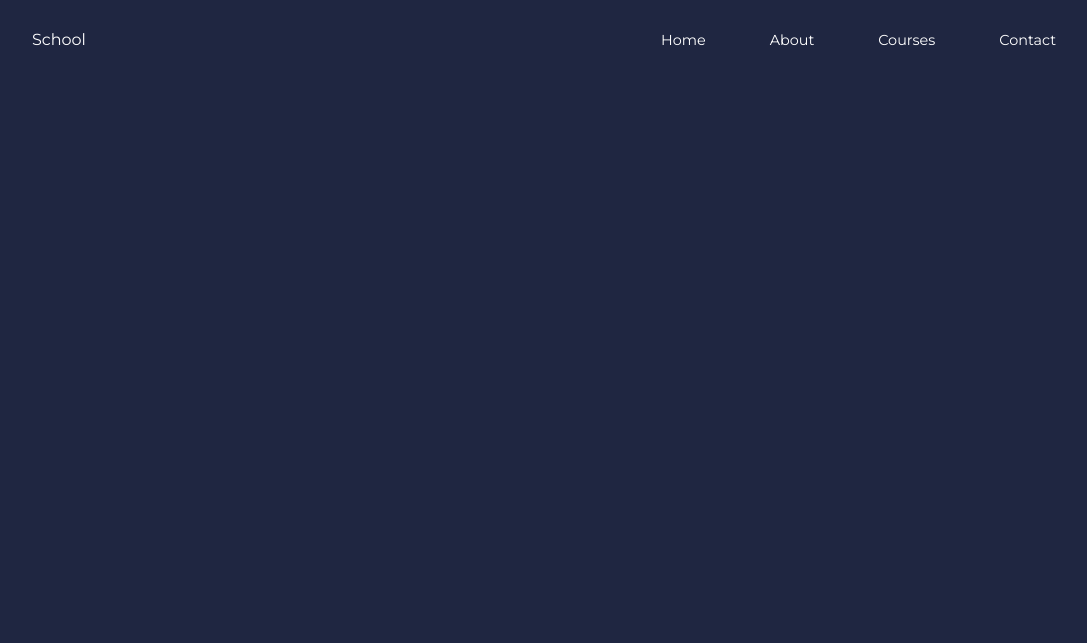
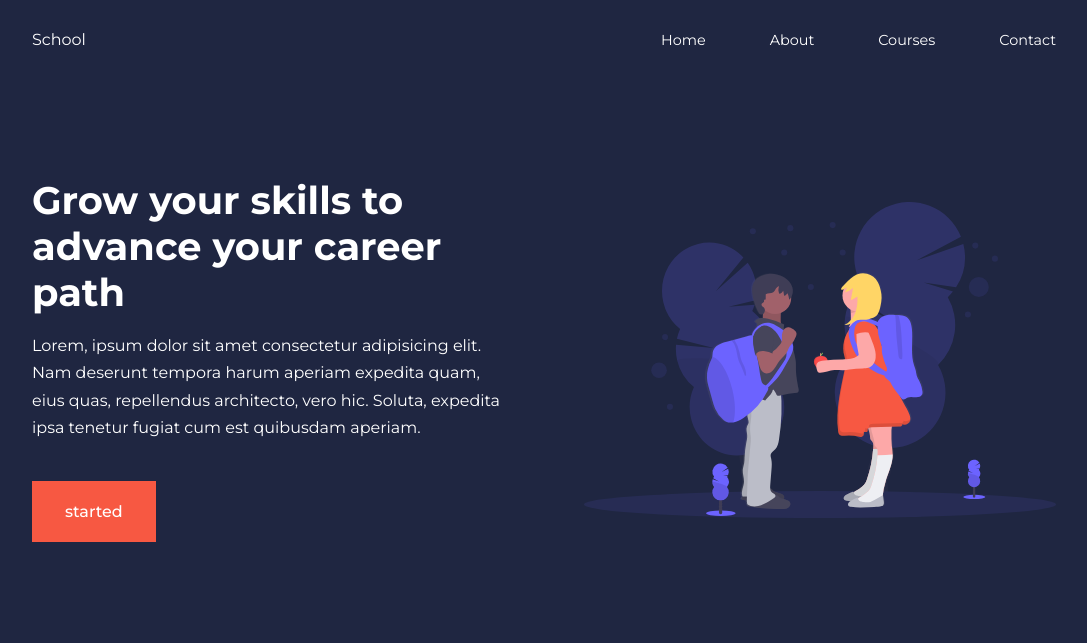
Before and after one commit to ghozlene/school-website, a plain HTML site: page index.html in a window 1280 px wide. Shown: the whole page, without its empty margins (96-1183 px from the left). Drawn offline with Linux system fonts and the light colour scheme; files whose address does not match are found by name.

Commit message:
working on header section

```diff
--- a/index.html
+++ b/index.html
@@ -28,6 +28,21 @@
             <button id="open-menu-btn"><i class="fa-solid fa-xmark"></i></button>
         </div>
     </nav>
+
+    <header>
+        <div class="container header__container  ">
+            <div class="header__left">
+                <h1>Grow your skills to advance your career path</h1>
+                <p>Lorem, ipsum dolor sit amet consectetur adipisicing elit. Nam deserunt tempora harum aperiam expedita
+                    quam, eius quas, repellendus architecto, vero hic. Soluta, expedita ipsa tenetur fugiat cum est
+                    quibusdam aperiam.</p>
+                <a href="course.html" class="btn btn-primary">started</a>
+            </div>
+            <div class="header__right">
+                <div class="header__right-image"><img src="./images/header.svg"></div>
+            </div>
+        </div>
+    </header>
 </body>
 
 </html>
```
